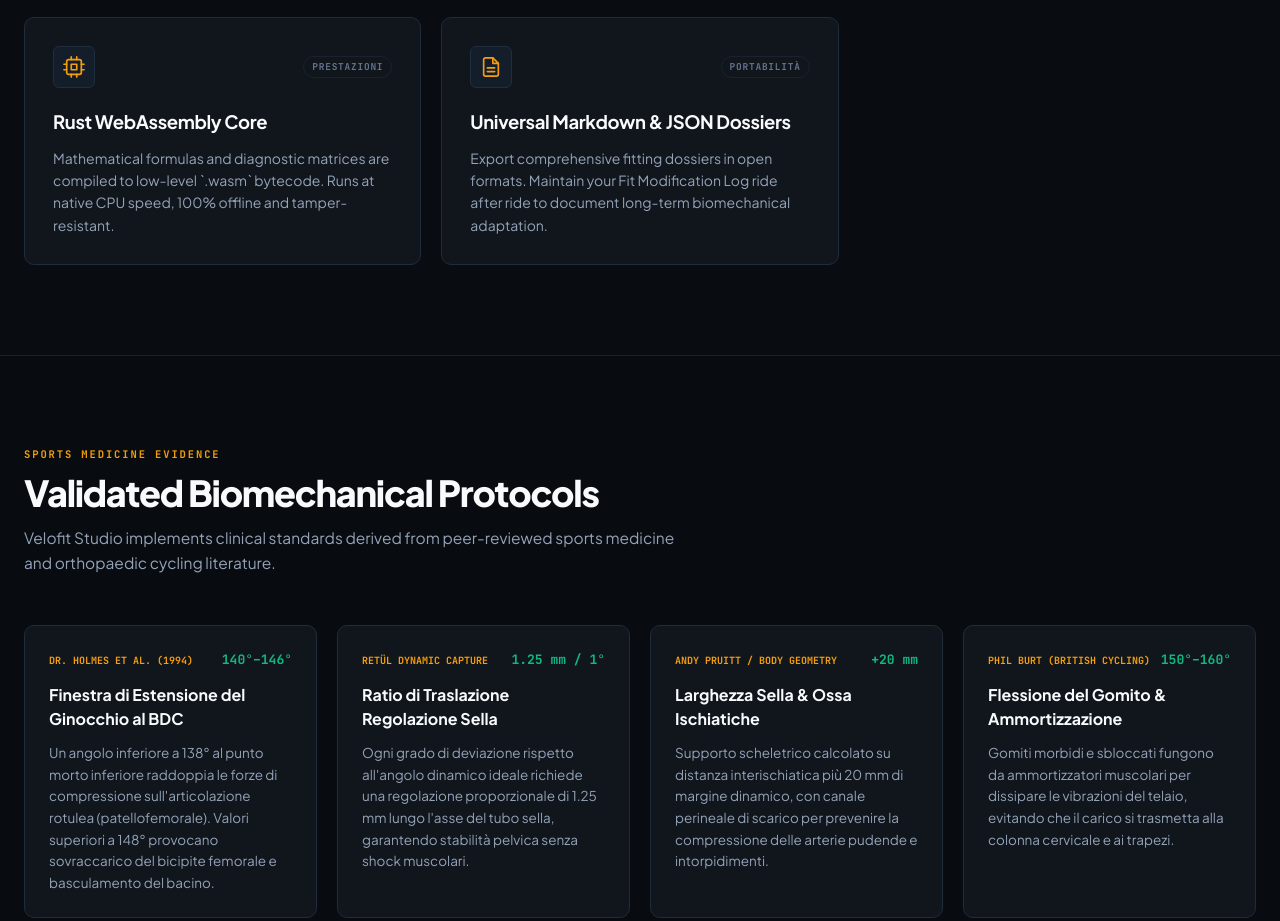
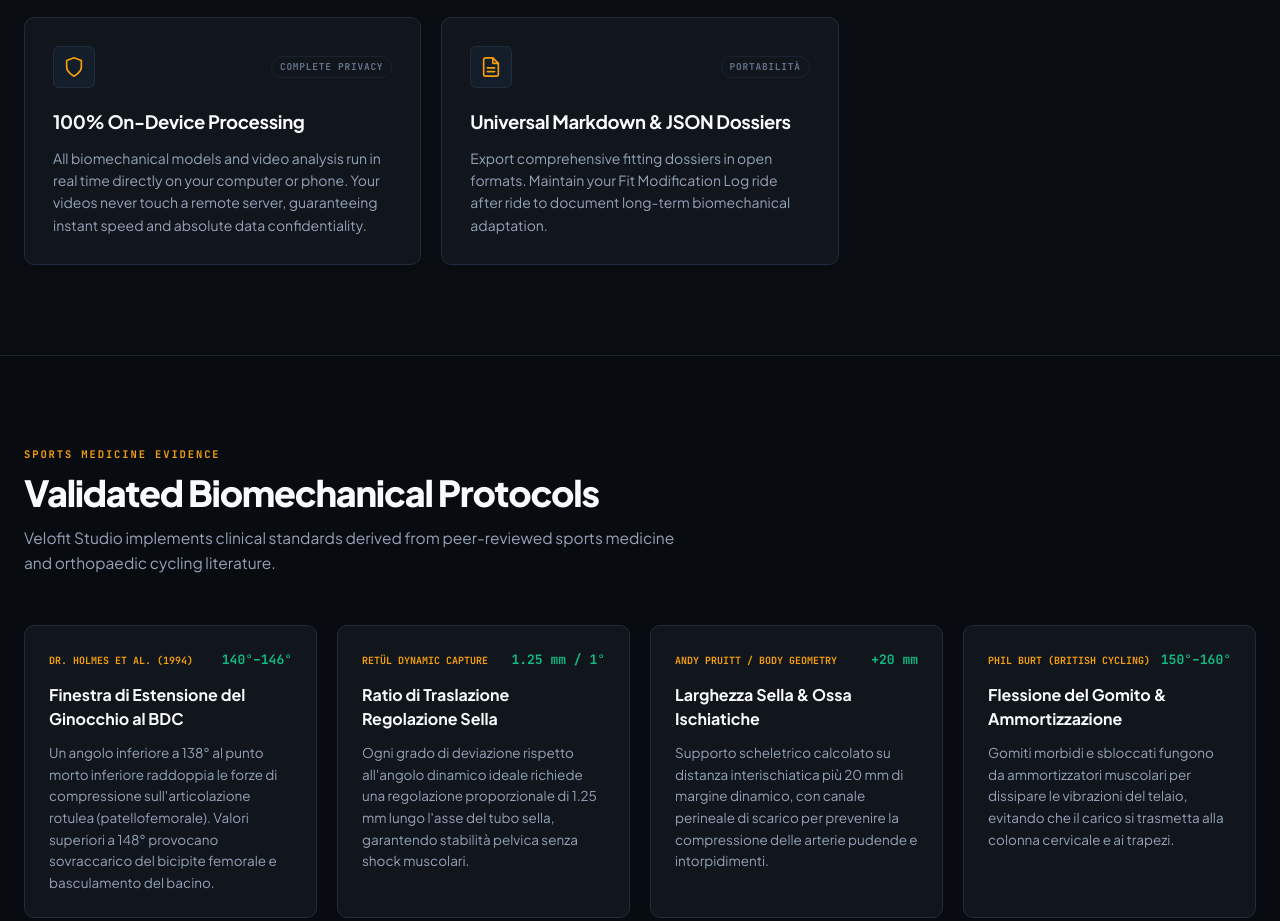
Before and after one commit to Ghabs95/vlft-landing, a plain HTML site: page index.html in a window 1280 px wide. Shown: the part 1437-2358 px from the top of the page. Drawn offline with Linux system fonts and the light colour scheme.

Commit message:
refactor(copy): remove technical Rust/WASM terms; highlight 100% on-device privacy, zero cloud uploads, and instant processing

```diff
--- a/index.html
+++ b/index.html
@@ -3,12 +3,12 @@
 <head>
   <meta charset="UTF-8">
   <meta name="viewport" content="width=device-width, initial-scale=1.0">
-  <title>Velofit Studio — Biomechanical Bike Fitting in WebAssembly</title>
+  <title>Velofit Studio — AI Biomechanics & Precision Bike Fitting</title>
 
   <!-- SEO & Social Meta Tags -->
-  <meta name="description" content="Professional bike fitting and biomechanical analysis in your browser. 60 FPS AI video pose kinematics, 2D vector cockpit simulator, and deterministic clinical diagnostics powered by Rust WebAssembly.">
-  <meta name="keywords" content="bike fit, bike fitting, biomechanics, cycling, position, saddle height, knee angle, cockpit simulator, Retul, WebAssembly, MediaPipe">
-  <meta property="og:title" content="Velofit Studio — Precision Bike Fitting in WebAssembly">
+  <meta name="description" content="Professional bike fitting and biomechanical analysis in your browser. 60 FPS AI video pose kinematics, 2D vector cockpit simulator, and deterministic clinical diagnostics. 100% private and on-device.">
+  <meta name="keywords" content="bike fit, bike fitting, biomechanics, cycling, position, saddle height, knee angle, cockpit simulator, Retul, MediaPipe">
+  <meta property="og:title" content="Velofit Studio — Precision Bike Fitting On-Device">
   <meta property="og:description" content="60 FPS AI video pose tracking, 2D vector cockpit trigonometry, and deterministic clinical diagnostics. Zero cloud uploads.">
   <meta property="og:type" content="website">
   <meta property="og:url" content="https://velofit.studio">
@@ -77,7 +77,7 @@
       <div class="hero-content">
         <div class="status-pill">
           <span class="status-dot"></span>
-          <span id="heroBadgeText">100% LOCALE IN RUST WEBASSEMBLY • ZERO CLOUD UPLOAD</span>
+          <span id="heroBadgeText">100% SU DISPOSITIVO • PRIVACY TOTALE • ZERO CLOUD UPLOAD</span>
         </div>
 
         <h1 class="hero-heading" id="heroTitle">
@@ -105,7 +105,7 @@
         <div class="hero-specs-row">
           <div class="spec-item">
             <div class="spec-value">0<span class="spec-unit">ms</span></div>
-            <div class="spec-label" id="mLatency">Latenza Locale in WASM</div>
+            <div class="spec-label" id="mLatency">Elaborazione Istantanea Locale</div>
           </div>
           <div class="spec-separator"></div>
           <div class="spec-item">
@@ -303,20 +303,19 @@
           </p>
         </div>
 
-        <!-- BENTO 5 (1 col): Rust WebAssembly Core -->
+        <!-- BENTO 5 (1 col): On-Device Privacy & Offline Speed -->
         <div class="bento-card">
           <div class="bento-header">
             <div class="bento-icon-box">
               <svg width="22" height="22" viewBox="0 0 24 24" fill="none" stroke="currentColor" stroke-width="1.8" stroke-linecap="round" stroke-linejoin="round">
-                <rect x="4" y="4" width="16" height="16" rx="2"/>
-                <path d="M9 9h6v6H9zM9 1v3M15 1v3M9 20v3M15 20v3M20 9h3M20 15h3M1 9h3M1 15h3"/>
+                <path d="M12 22s8-4 8-10V5l-8-3-8 3v7c0 6 8 10 8 10z"/>
               </svg>
             </div>
-            <span class="bento-pill">PRESTAZIONI</span>
+            <span class="bento-pill" id="f5Pill">PRIVACY TOTALE</span>
           </div>
-          <h3 class="bento-title" id="f5Title">Core Rust WebAssembly</h3>
+          <h3 class="bento-title" id="f5Title">Elaborazione 100% On-Device</h3>
           <p class="bento-desc" id="f5Desc">
-            Le formule matematiche e le tabelle di tolleranza sono compilate in binario bytecode `.wasm`. Calcolo istantaneo a velocità nativa della CPU, completamente offline e protetto.
+            I calcoli biomeccanici e l'analisi video avvengono in tempo reale direttamente sul tuo computer o smartphone. Nessun filmato viene inviato a server remoti, garantendo velocità istantanea e riservatezza assoluta.
           </p>
         </div>
 
@@ -450,7 +449,7 @@
         <details class="faq-box" open>
           <summary class="faq-trigger" id="faq1Q">I miei video o i dati personali vengono inviati a server esterni?</summary>
           <div class="faq-content" id="faq1A">
-            <p><strong>Nessun fotogramma o dato personale lascia mai il tuo dispositivo.</strong> Velofit Studio opera al 100% in locale tramite computer vision (Google MediaPipe) e WebAssembly compilato in Rust. Tutta l'elaborazione avviene sulla CPU/GPU del tuo browser.</p>
+            <p><strong>Nessun fotogramma o dato personale lascia mai il tuo dispositivo.</strong> Velofit Studio opera al 100% in locale sul tuo computer o smartphone. L'analisi video e i calcoli biomeccanici vengono elaborati direttamente nel tuo browser: nessun filmato viene salvato, archiviato o trasmesso a server remoti.</p>
           </div>
         </details>
 
@@ -513,11 +512,11 @@
           </div>
           <span class="brand-title">VELOFIT STUDIO</span>
         </div>
-        <p class="footer-subtext" id="footerTagline">Suite biomeccanica e simulatore vettoriale del cockpit compilato in Rust WebAssembly.</p>
+        <p class="footer-subtext" id="footerTagline">Suite biomeccanica e simulatore vettoriale del cockpit con elaborazione 100% on-device.</p>
         <div class="footer-stack-badges">
-          <span class="stack-badge">RUST WASM</span>
-          <span class="stack-badge">MEDIAPIPE POSE</span>
-          <span class="stack-badge">100% CLIENT-SIDE</span>
+          <span class="stack-badge">100% PRIVACY</span>
+          <span class="stack-badge">ZERO CLOUD UPLOADS</span>
+          <span class="stack-badge">OFFLINE READY</span>
         </div>
       </div>
 
--- a/landing.js
+++ b/landing.js
@@ -64,13 +64,13 @@
       navFaq: "FAQ",
       btnNavLaunchText: "Avvia Studio",
 
-      heroBadgeText: "100% LOCALE IN RUST WEBASSEMBLY • ZERO CLOUD UPLOAD",
+      heroBadgeText: "100% SU DISPOSITIVO • PRIVACY TOTALE • ZERO CLOUD UPLOAD",
       heroTitle: "Precisione Biomeccanica.<br><span class=\"text-gradient\">Nel tuo Browser.</span>",
       heroSubtitle: "Tracciamento cinematico AI a 60 FPS, trigonometria vettoriale del cockpit e protocolli clinici deterministici.",
       btnHeroLaunchText: "Avvia Velofit Studio Gratis",
       btnHeroExploreText: "Specifiche Tecniche",
 
-      mLatency: "Latenza Locale in WASM",
+      mLatency: "Elaborazione Istantanea Locale",
       mPrivacy: "Elaborazione On-Device",
       mDisciplines: "Discipline Bici Supportate",
 
@@ -95,8 +95,9 @@
       f3Desc: "Alberi decisionali calibrati su Strada (Race & Endurance), Gravel, MTB XC, MTB Enduro, Crono/Triathlon e Cicloturismo. Nessun testo casuale: il motore calcola l'Indice di Idoneità e genera un piano d'azione prioritario 1-2-3 con spostamenti millimetrici lungo l'asse piantone (ratio Retül 1.25 mm/°).",
       f4Title: "Player Dual Video Sincronizzato",
       f4Desc: "Confronto affiancato Prima vs Dopo. I due video vengono sincronizzati alla stessa identica fase di pedalata al BDC per validare visivamente l'effetto di ogni regolazione meccanica.",
-      f5Title: "Core Rust WebAssembly",
-      f5Desc: "Le formule matematiche e le tabelle di tolleranza sono compilate in binario bytecode `.wasm`. Calcolo istantaneo a velocità nativa della CPU, completamente offline e protetto.",
+      f5Pill: "PRIVACY TOTALE",
+      f5Title: "Elaborazione 100% On-Device",
+      f5Desc: "I calcoli biomeccanici e l'analisi video avvengono in tempo reale direttamente sul tuo computer o smartphone. Nessun filmato viene inviato a server remoti, garantendo velocità istantanea e riservatezza assoluta.",
       f6Title: "Dossier Markdown & JSON",
       f6Desc: "Esporta la tua scheda completa in file aperti e standard. Mantieni lo storico di ogni uscita con il Registro Modifiche per monitorare nel tempo l'adattamento biomeccanico.",
 
@@ -116,7 +117,7 @@
       faqKicker: "DOMANDE FREQUENTI",
       faqTitle: "Informazioni & Sicurezza",
       faq1Q: "I miei video o i dati personali vengono inviati a server esterni?",
-      faq1A: "<p><strong>Nessun fotogramma o dato personale lascia mai il tuo dispositivo.</strong> Velofit Studio opera al 100% in locale tramite computer vision (Google MediaPipe) e WebAssembly compilato in Rust. Tutta l'elaborazione avviene sulla CPU/GPU del tuo browser.</p>",
+      faq1A: "<p><strong>Nessun fotogramma o dato personale lascia mai il tuo dispositivo.</strong> Velofit Studio opera al 100% in locale sul tuo computer o smartphone. L'analisi video e i calcoli biomeccanici vengono elaborati direttamente nel tuo browser: nessun filmato viene salvato, archiviato o trasmesso a server remoti.</p>",
       faq2Q: "Come devo posizionare la telecamera per la massima precisione?",
       faq2A: "<p>Per minimizzare l'errore di parallasse, posiziona lo smartphone a circa 2–3 metri di distanza, ad altezza anca/movimento centrale (circa 80–90 cm da terra) e rigorosamente a 90° perpendicolare rispetto alla linea della bicicletta.</p>",
       faq3Q: "Velofit Studio è accessibile gratuitamente?",
@@ -128,7 +129,7 @@
       ctaSubtitle: "Avvia la suite biomeccanica nel tuo browser ed effettua l'analisi del tuo video in meno di 5 minuti.",
       btnCtaLaunchText: "Avvia Velofit Studio",
 
-      footerTagline: "Suite biomeccanica e simulatore vettoriale del cockpit compilato in Rust WebAssembly.",
+      footerTagline: "Suite biomeccanica e simulatore vettoriale del cockpit con elaborazione 100% on-device.",
       footColApp: "Applicazione",
       footLinkApp: "Avvia Web App",
       footLinkFeat: "Specifiche Cinematica",
@@ -144,13 +145,13 @@
       navFaq: "FAQ",
       btnNavLaunchText: "Launch Studio",
 
-      heroBadgeText: "100% CLIENT-SIDE IN RUST WEBASSEMBLY • ZERO CLOUD UPLOADS",
+      heroBadgeText: "100% ON-DEVICE • COMPLETE PRIVACY • ZERO CLOUD UPLOADS",
       heroTitle: "Biomechanical Precision.<br><span class=\"text-gradient\">Directly in Your Browser.</span>",
       heroSubtitle: "60 FPS AI pose kinematics, 2D vector cockpit trigonometry, and deterministic clinical diagnostics.",
       btnHeroLaunchText: "Launch Velofit Studio (Free)",
       btnHeroExploreText: "Technical Specs",
 
-      mLatency: "Local Latency in WASM",
+      mLatency: "Instant On-Device Processing",
       mPrivacy: "On-Device Processing",
       mDisciplines: "Bike Disciplines Supported",
 
@@ -175,8 +176,9 @@
       f3Desc: "Decision trees calibrated for Road (Race & Endurance), Gravel, MTB XC, MTB Trail/Enduro, TT/Triathlon, and Urban/Touring. Pure logic: computes Fitness Score and generates a prioritized 1-2-3 Action Plan with millimetric seatpost adjustments (Retül ratio 1.25 mm/°).",
       f4Title: "Synchronized Dual Video Engine",
       f4Desc: "Side-by-side Before vs After validation. Both video feeds phase-lock at BDC to visually inspect pelvic stability and leg extension changes under identical load.",
-      f5Title: "Rust WebAssembly Core",
-      f5Desc: "Mathematical formulas and diagnostic matrices are compiled to low-level `.wasm` bytecode. Runs at native CPU speed, 100% offline and tamper-resistant.",
+      f5Pill: "COMPLETE PRIVACY",
+      f5Title: "100% On-Device Processing",
+      f5Desc: "All biomechanical models and video analysis run in real time directly on your computer or phone. Your videos never touch a remote server, guaranteeing instant speed and absolute data confidentiality.",
       f6Title: "Universal Markdown & JSON Dossiers",
       f6Desc: "Export comprehensive fitting dossiers in open formats. Maintain your Fit Modification Log ride after ride to document long-term biomechanical adaptation.",
 
@@ -196,7 +198,7 @@
       faqKicker: "FREQUENTLY ASKED QUESTIONS",
       faqTitle: "Information & Security",
       faq1Q: "Are my videos or anthropometric data sent to external servers?",
-      faq1A: "<p><strong>Never. No video frames or personal metrics ever leave your device.</strong> Velofit Studio operates 100% locally via Google MediaPipe and compiled Rust WebAssembly on your browser's CPU/GPU.</p>",
+      faq1A: "<p><strong>Never. No video frames or personal metrics ever leave your device.</strong> Velofit Studio operates 100% locally on your computer or smartphone. Video processing and biomechanical calculations run directly in your browser: no frames are ever stored, uploaded, or transmitted online.</p>",
       faq2Q: "How should I position the camera for maximum accuracy?",
       faq2A: "<p>To eliminate parallax distortion, place your camera 2–3 meters away, at hip/bottom bracket height (around 80–90 cm from the floor), strictly perpendicular (90°) to the bicycle frame.</p>",
       faq3Q: "Is Velofit Studio completely free to use?",
@@ -208,7 +210,7 @@
       ctaSubtitle: "Launch the biomechanics suite in your browser and analyze your video in under 5 minutes.",
       btnCtaLaunchText: "Launch Velofit Studio",
 
-      footerTagline: "Biomechanical suite and 2D vector cockpit solver compiled in Rust WebAssembly.",
+      footerTagline: "Biomechanical suite and 2D vector cockpit solver running 100% on-device.",
       footColApp: "Application",
       footLinkApp: "Launch Web App",
       footLinkFeat: "Kinematics Specs",
```
